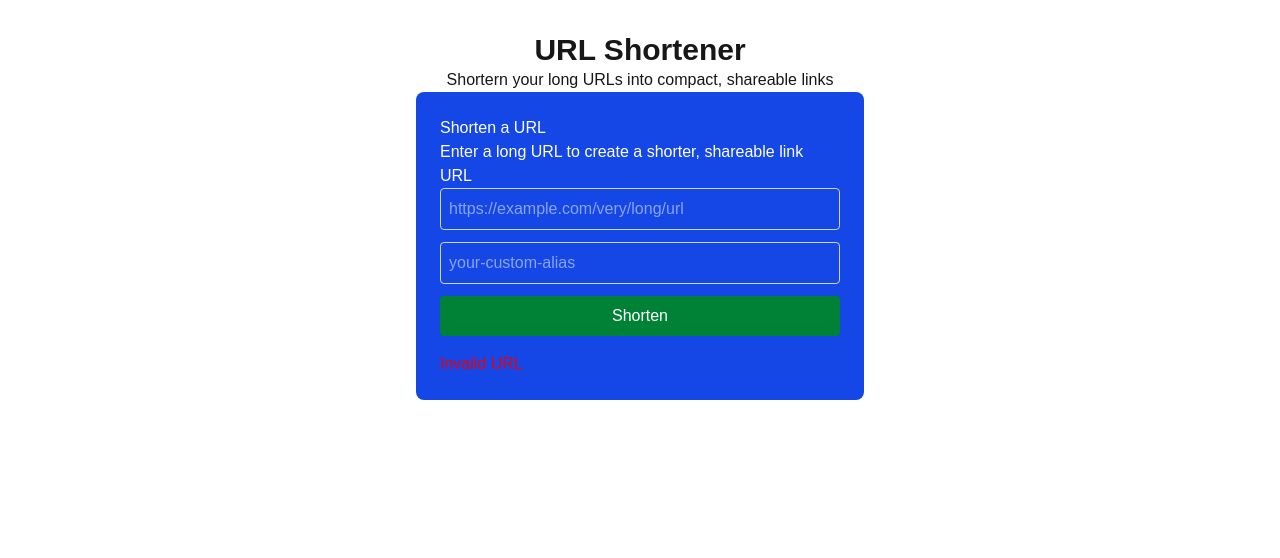
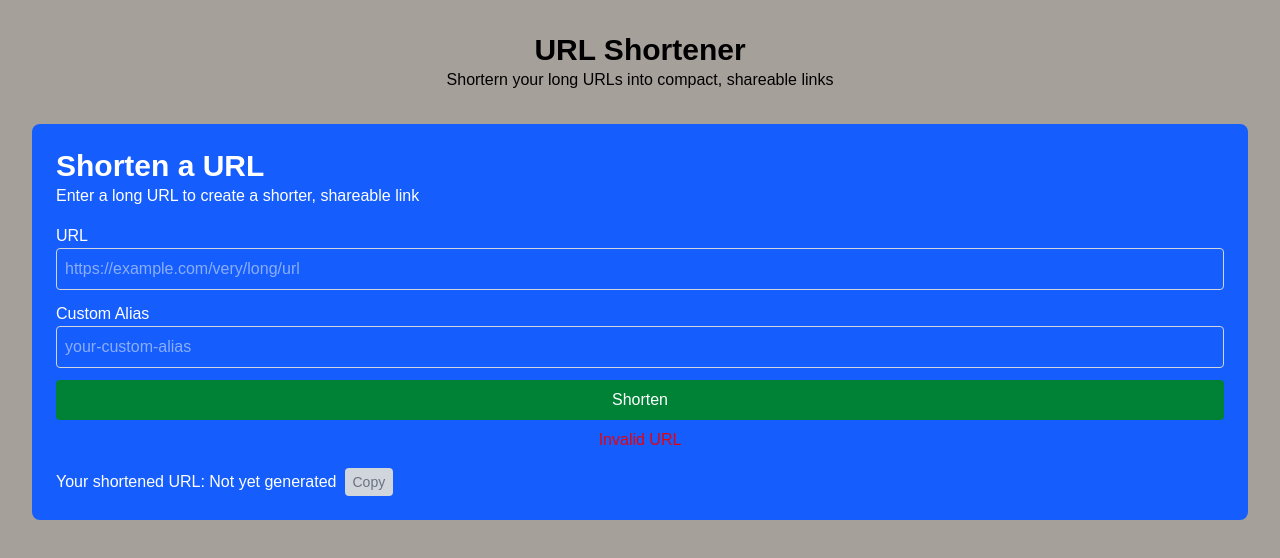
Before and after one commit to jasons1142/URLShortener, a Next.js app: page / in a window 1280 px wide. Both pictures are taken after a click on the button "Shorten". Shown: the top 558 px of the page. Built offline with nearby package versions, Linux system fonts and the light colour scheme; no server answers.

Commit message:
changes to mp-5

```diff
--- a/app/alias/page.tsx
+++ b/app/alias/page.tsx
@@ -5,7 +5,7 @@ import { redirect } from 'next/navigation';
 export const dynamic = 'force-dynamic';
 
 //@ts-expect-error
-export default async function RedirectPage({ params }) {
+export default async function AliasRedirect({ params }) {
     const alias = params.alias;
 
     const collection = await getCollection(URLS_COLLECTION);
@@ -16,8 +16,8 @@ export default async function RedirectPage({ params }) {
     }
 
     return (
-        <p className = "p-4 text-center text-red-600">
-            Alias not found
+        <p className = "p-3 text-center text-red-700">
+            Unfound Alias
         </p>
     );
 }
--- a/app/api/shorten/route.ts
+++ b/app/api/shorten/route.ts
@@ -1,19 +1,12 @@
 import { NextRequest, NextResponse } from "next/server";
 import getCollection from "@/db";
 
-function isValidUrl(url: string) {
+export async function POST(req: NextRequest) {
+    const { alias, url } = await req.json();
+
     try {
         new URL(url);
-        return true;
     } catch {
-        return false;
-    }
-}
-
-export async function POST(req: NextRequest) {
-    const { url, alias } = await req.json();
-
-    if (!isValidUrl(url)) {
         return NextResponse.json({ error: 'Invalid URL'}, {status: 400});
     }
 
@@ -21,7 +14,10 @@ export async function POST(req: NextRequest) {
     const existing = await urls.findOne({ alias });
 
     if (existing) {
-        return NextResponse.json({ error: 'Alias taken'}, {status: 400});
+        return NextResponse.json(
+            { error: 'Invalid alias: This alias is taken'},
+            {status: 400}
+        );
     }
 
     await urls.insertOne({ alias, url });
--- a/app/page.tsx
+++ b/app/page.tsx
@@ -1,11 +1,10 @@
 'use client';
-
 import { useState } from 'react';
 
 export default function Home() {
+  const [alias, setAlias] = useState('');
   const [url, setUrl] = useState('');
-  const [alias, setAlias] = useState('');
-  const [shortUrl, setShortUrl] = useState('');
+  const [shortenedUrl, setShortenedUrl] = useState('');
   const [error, setError] = useState('');
 
   const handleSubmit = async () => {
@@ -17,24 +16,24 @@ export default function Home() {
 
     const data = await res.json();
     if (res.ok) {
-      setShortUrl(`${window.location.origin}/${data.alias}`);
+      setShortenedUrl(`${window.location.origin}/${data.alias}`);
       setError('');
     } else {
-      setShortUrl('');
+      setShortenedUrl('');
       setError(data.error);
     }
   };
 
   return (
-    <main className = "flex flex-col items-center p-8 max-w-lg mx-auto">
-      <h1 className = "text-3xl font-bold">URL Shortener</h1>
-      <p>Shortern your long URLs into compact, shareable links</p>
+    <main className = "flex flex-col items-center p-8 min-h-screen bg-stone-400">
+      <h1 className = "text-3xl font-bold text-black">URL Shortener</h1>
+      <p className = "mb-8 text-black">Shortern your long URLs into compact, shareable links</p>
 
-      <div className = "bg-blue-700 p-6 rounded-lg text-white w-full">
-        <h2>Shorten a URL</h2>
-        <p>Enter a long URL to create a shorter, shareable link</p>
-        <h3>URL</h3>
+      <div className = "bg-blue-600 p-6 rounded-lg text-white w-full">
+        <h2 className = "font-bold text-3xl">Shorten a URL</h2>
+        <p className = "mb-4">Enter a long URL to create a shorter, shareable link</p>
 
+        <label>URL</label>
         <input
           className="border border-gray-300 rounded p-2 mb-3 w-full"
           placeholder = "https://example.com/very/long/url"
@@ -42,6 +41,7 @@ export default function Home() {
           onChange = {(e) => setUrl(e.target.value)}
         />
 
+        <label>Custom Alias</label>
         <input
           className="border border-gray-300 rounded p-2 mb-3 w-full"
           placeholder = "your-custom-alias"
@@ -54,28 +54,38 @@ export default function Home() {
           className = "bg-green-700 text-white px-4 py-2 rounded hover:bg-green-200 transition w-full"
         >Shorten</button>
 
-        {shortUrl && (
+
+        {error && (
+          <p className= "text-red-600 mt-2 font-medium text-center">{error}</p>
+        )}
+
         <div className = "mt-4 flex items-center space-x-2">
           <span>
             Your shortened URL:{" "}
+            { shortenedUrl ? (
               <a
-                href = {shortUrl}
-                className = "underline text-blue-500"
+                href = {shortenedUrl}
+                className = "underline text-white-500"
                 target = "_blank"
                 rel = "noopener noreferrer"
               >
-                {shortUrl}
+                {shortenedUrl}
               </a>
+            ) : (
+              <span className="text-black-400">Not yet generated</span>
+            )}
           </span>
           <button
-              onClick= {() => navigator.clipboard.writeText(shortUrl)}
-              className = "px-2 py-1 text-sm bg-gray-500 rounded hover:bg-gray-400 transition"
+            onClick= {() => shortenedUrl && navigator.clipboard.writeText(shortenedUrl)}
+            className = {`px-2 py-1 text-sm bg-gray-100 rounded transition ${
+              shortenedUrl
+                ? "bg-gray-500 hover:bg-gray-400 text-white"
+                : "bg-gray-300 cursor-not-allowed text-gray-500"
+            }`}
           >
             Copy
           </button>
         </div>
-        )}
-        {error && <p className = "mt-4 text-red-600">{error}</p>}
       </div>
     </main>
   );
```
Lines whose indentation alone changed are shown as unchanged.
